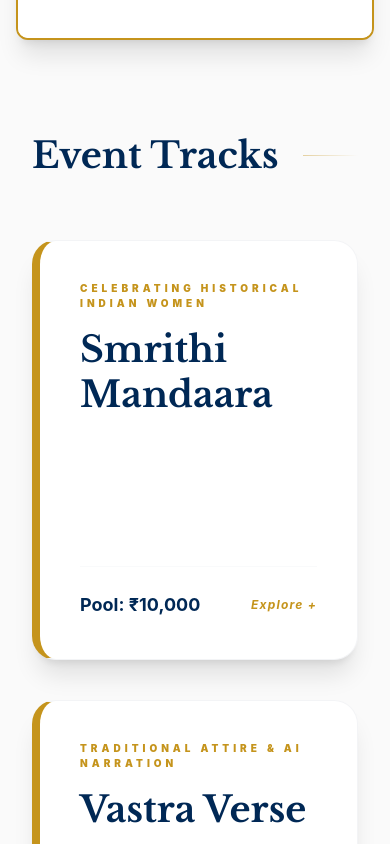
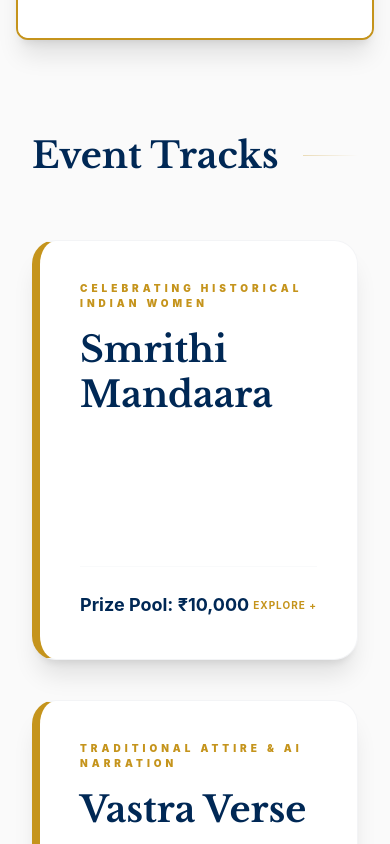
Before and after one commit to Rzooro/Samyuti, a React (Vite) app: page / in a window 390 px wide. Shown: the part 960-1804 px from the top of the page. Built offline with nearby package versions, Linux system fonts and the light colour scheme.

Commit message:
FinallllyDone

```diff
--- a/src/EventSection.jsx
+++ b/src/EventSection.jsx
@@ -5,6 +5,7 @@ const samyutiEvents = [
     title: "Smrithi Mandaara",
     theme: "Celebrating Historical Indian Women",
     prize: "₹10,000",
+    date: "March 28, 2026",
     context:
       "Craft original AI-assisted stories highlighting the courage and contributions of iconic historical Indian women.",
     rules: ["Use Perplexity AI", "Max 2000 words", "1-hour duration"],
@@ -21,6 +22,7 @@ const samyutiEvents = [
     title: "Vastra Verse",
     theme: "Traditional Attire & AI Narration",
     prize: "₹24,000",
+    date: "March 28, 2026",
     context:
       "Walk the runway while an AI narrates the cultural significance of your traditional attire.",
     rules: [
@@ -41,6 +43,7 @@ const samyutiEvents = [
     title: "IKS Online Hackathon",
     theme: "Heritage & Tech Innovation",
     prize: "₹60,000",
+    date: "March 18 - 25, 2026",
     context:
       "An open-stack innovation event centered on integrating Indian Knowledge Systems (IKS) with modern AI.",
     rules: [
@@ -59,10 +62,11 @@ const samyutiEvents = [
   },
   {
     title: "Hardware Hackathon",
-    theme: "IoT for University, Sustainibilty",
+    theme: "IoT for University, Sustainability",
     prize: "₹1,20,000",
+    date: "March 28 - 30, 2026",
     context:
-      "This 72-hour hardware hackathon challenges teams to solve real-world problems by developing functional, innovative prototypes.",
+      "Transform raw components into real-world solutions or robotics from scratch on-site over a continuous 72-hour marathon.",
     rules: [
       "Stay on-site for 72 hours",
       "No pre-built kits",
@@ -81,6 +85,7 @@ const samyutiEvents = [
     title: "Indic Game Jam",
     theme: "Strategy & Survival Prototypes",
     prize: "₹20,000",
+    date: "March 30, 2026",
     context:
       "Build 2D games based on ancient themes like Chanakya's Mandala or The Chakravyuh.",
     rules: [
@@ -101,6 +106,7 @@ const samyutiEvents = [
     title: "Treasure Hunt",
     theme: "Logic, clues & engineering",
     prize: "₹15,000",
+    date: "March 30, 2026",
     context:
       "A logic-driven event challenging participants through engineering tasks and IKS clues.",
     rules: [
@@ -121,6 +127,7 @@ const samyutiEvents = [
     title: "E-Sports (Valorant)",
     theme: "Tactical 5v5 Tournament",
     prize: "₹12,000",
+    date: "March 28, 2026",
     context: "5v5 tactical shooter tournament played on Mumbai servers.",
     rules: [
       "Bring Your Own Laptop format",
@@ -134,12 +141,13 @@ const samyutiEvents = [
       "adithk.ema24@chanakyauniversity.edu.in",
     ],
     pdfUrl:
-      "https://chanakyauniversity-my.sharepoint.com/:b:/g/personal/iic_chanakyauniversity_edu_in/IQC15YVTFiaISIzzcjzSKOTMAe_3PzeaMTLWn4FgmXdMsmY?e=tlgh7D",
+      "https://chanakyauniversity-my.sharepoint.com/:b:/g/personal/iic_chanakyauniversity_edu_in/IQDh0ZmLjYnRTYh4PrqBA9dDAWJ9caCPKT14-EB-leu-Tlc?e=VCUJnj",
   },
   {
     title: "Dhristi Manthan",
     theme: "Social Awareness",
     prize: "₹18,000",
+    date: "March 28, 2026",
     context:
       "Create impactful short videos highlighting meaningful real-world challenges.",
     rules: [
@@ -160,6 +168,7 @@ const samyutiEvents = [
     title: "IKS Quiz",
     theme: "Heritage & Wisdom",
     prize: "₹9,000",
+    date: "March 30, 2026",
     context:
       "A dynamic quiz testing multidisciplinary knowledge and Indian Knowledge Systems.",
     rules: [
@@ -180,14 +189,14 @@ const samyutiEvents = [
 
 export default function EventSection({ onOpenModal }) {
   return (
-    <section className="mb-32 px-4">
-      <div className="flex items-center gap-6 mb-16 max-w-7xl mx-auto">
+    <section className="mb-32">
+      <div className="flex items-center gap-6 mb-16 px-4 max-w-7xl mx-auto">
         <h2 className="text-4xl md:text-5xl font-libre font-bold text-[#002855]">
           Event Tracks
         </h2>
-        <div className="h-px flex-1 bg-gradient-to-r from-[#C5941C] to-transparent opacity-40" />
+        <div className="h-px flex-1 bg-gradient-to-r from-[#C5941C] to-transparent opacity-30" />
       </div>
-      <div className="grid md:grid-cols-2 lg:grid-cols-3 gap-10 max-w-7xl mx-auto">
+      <div className="grid md:grid-cols-2 lg:grid-cols-3 gap-10 px-4 max-w-7xl mx-auto">
         {samyutiEvents.map((event, idx) => (
           <EventCard
             key={idx}
@@ -209,7 +218,7 @@ function EventCard({ event, onOpen }) {
   return (
     <div
       onClick={handleInteraction}
-      className="relative h-105 bg-white rounded-3xl border border-gray-100 shadow-xl overflow-hidden cursor-pointer transition-all duration-300 md:hover:-translate-y-3 md:hover:shadow-2xl border-l-8 border-l-[#C5941C] p-10 flex flex-col justify-between group will-change-transform">
+      className="relative h-105 bg-white rounded-3xl border border-gray-100 shadow-xl overflow-hidden cursor-pointer transition-all duration-300 md:hover:-translate-y-3 md:hover:shadow-2xl border-l-8 border-l-[#C5941C] p-10 flex flex-col justify-between group will-change-transform transform-gpu">
       <div>
         <p className="text-[10px] font-black text-[#C5941C] uppercase tracking-[0.4em] mb-4">
           {event.theme}
@@ -219,18 +228,24 @@ function EventCard({ event, onOpen }) {
         </h3>
       </div>
       <div className="pt-6 border-t border-gray-50 flex justify-between items-center font-bold text-[#002855]">
-        <span className="text-lg">Pool: {event.prize}</span>
-        <span className="text-xs italic tracking-widest text-[#C5941C]">
+        <span className="text-lg">Prize Pool: {event.prize}</span>
+        <span className="text-[10px] uppercase tracking-widest text-[#C5941C]">
           Explore +
         </span>
       </div>
 
       <div
         className={`absolute inset-0 bg-[#002855] p-10 transition-transform duration-300 ease-in-out flex flex-col z-20 md:hidden ${isTapped ? "translate-y-0" : "translate-y-full"}`}>
-        <h4 className="text-[#C5941C] font-libre font-bold text-2xl mb-6 border-b border-[#C5941C]/30 pb-3">
+        <h4 className="text-[#C5941C] font-libre font-bold text-2xl mb-4 border-b border-[#C5941C]/30 pb-3">
           Event Intel
         </h4>
-        <div className="flex-1 overflow-y-auto pr-3 space-y-6 text-white/90 text-sm scrollbar-thin scrollbar-thumb-[#C5941C] scrollbar-track-transparent">
+        <div className="flex-1 overflow-y-auto pr-2 space-y-6 text-white/90 text-sm scrollbar-thin scrollbar-thumb-[#C5941C] scrollbar-track-transparent">
+          <div>
+            <strong className="text-[#C5941C] text-[10px] uppercase block mb-1">
+              Schedule:
+            </strong>
+            {event.date}
+          </div>
           <p>
             <strong className="text-[#C5941C] text-[10px] uppercase block mb-1">
               Context:
@@ -253,7 +268,7 @@ function EventCard({ event, onOpen }) {
             href={event.pdfUrl}
             target="_blank"
             rel="noopener noreferrer"
-            className="mt-4 flex items-center gap-2 text-[#C5941C] font-bold text-[10px] uppercase tracking-widest bg-white/5 p-3 rounded-xl border border-[#C5941C]/20">
+            className="mt-4 flex items-center gap-2 text-[#C5941C] font-bold text-[10px] uppercase tracking-widest bg-white/5 p-3 rounded-xl border border-[#C5941C]/20 shadow-sm active:scale-95 transition-transform">
             <svg
               className="w-4 h-4"
               fill="none"
--- a/src/index.css
+++ b/src/index.css
@@ -11,7 +11,7 @@
   --font-georgia: "Georgia", serif;
   --font-zilla: "Zilla Slab", serif;
 
-  --breakpoint-sm: 24rem;
+  --breakpoint-sm: 23rem;
   --breakpoint-md: 60rem;
   --breakpoint-lg: 72rem;
 }
```
Also changed, not shown: src/App.jsx (+36 -7 lines).
